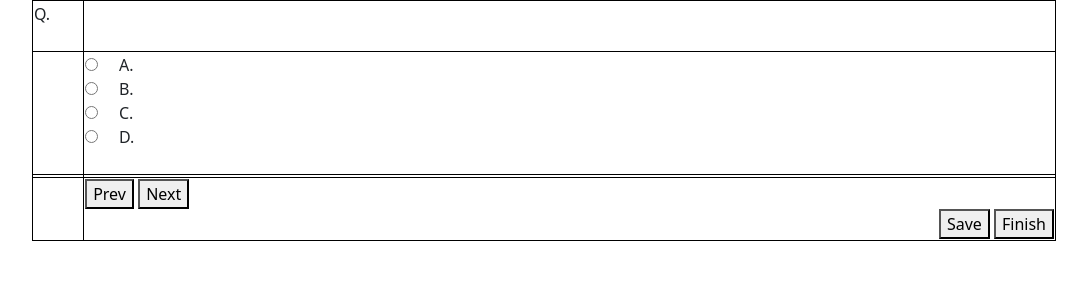
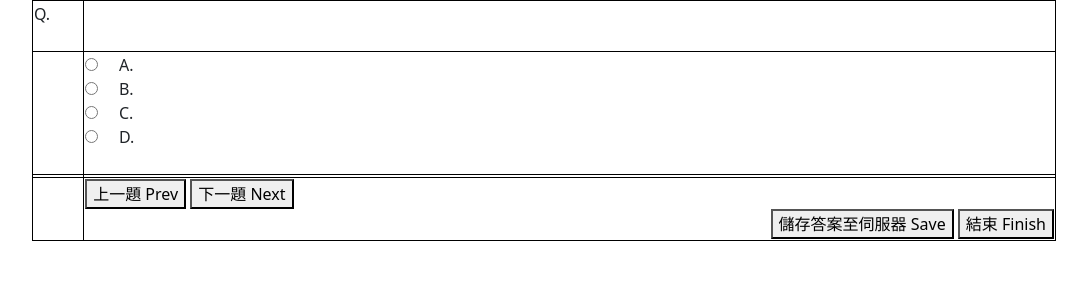
Before and after one commit to stevemkf/Online_MC_Test, a Flask app: template templates/mc_test.html in a window 1280 px wide. Shown: the top 300 px of the page, without its empty margins (96-1183 px from the left). Run offline with Flask 3, Linux system fonts and the light colour scheme; the template is opened without the code that fills it, so the values that code supplies are empty; parts of the project's set-up code (start-up, migrations or seed data) failed here and were passed over.

Commit message:
13-Arp-2024: Bilingual messages implemented.

```diff
--- a/main.py
+++ b/main.py
@@ -57,6 +57,7 @@ def index():
                 session['ques_no'] = cand_data.ques_no
                 return redirect("/mc_test")
         else:
+            flash("考生編號不正確!", "error")
             flash("Candidate no. not found for this test session !", "error")
     return render_template("index.html")
 
@@ -144,7 +145,7 @@ def update_ans(completed):
 @app.route("/save")
 def save():
     update_ans(completed=False)
-    flash("Your answers have been saved in server.", "success")
+    flash("答案已經儲存至伺服器 Your answers have been saved in server.", "success")
     return redirect("/mc_test")
 
 
@@ -153,7 +154,7 @@ def finish():
     update_ans(completed=True)
     # clear the Session variables
     session.clear()
-    return "<h1>Test finished!</h1>"
+    return "<h1>測驗結束 Test finished!</h1>"
 
 
 if __name__ == "__main__":
--- a/templates/mc_test.html
+++ b/templates/mc_test.html
@@ -59,11 +59,11 @@
                 <tr>
                     <td></td>
                     <td>
-                        <button type="submit" name="direction" value="prev">Prev</button>
-                        <button type="submit" name="direction" value="next">Next</button>
+                        <button type="submit" name="direction" value="prev">上一題 Prev</button>
+                        <button type="submit" name="direction" value="next">下一題 Next</button>
                         <div align="right" >
-                            <button type="submit" name="save" value="save">Save</button>
-                            <button type="submit" name="finish" value="finish">Finish</button>
+                            <button type="submit" name="save" value="save">儲存答案至伺服器 Save</button>
+                            <button type="submit" name="finish" value="finish">結束 Finish</button>
                         </div>
                     </td>
                 </tr>
```
Also changed, not shown: templates/index.html (+4 -3 lines).
